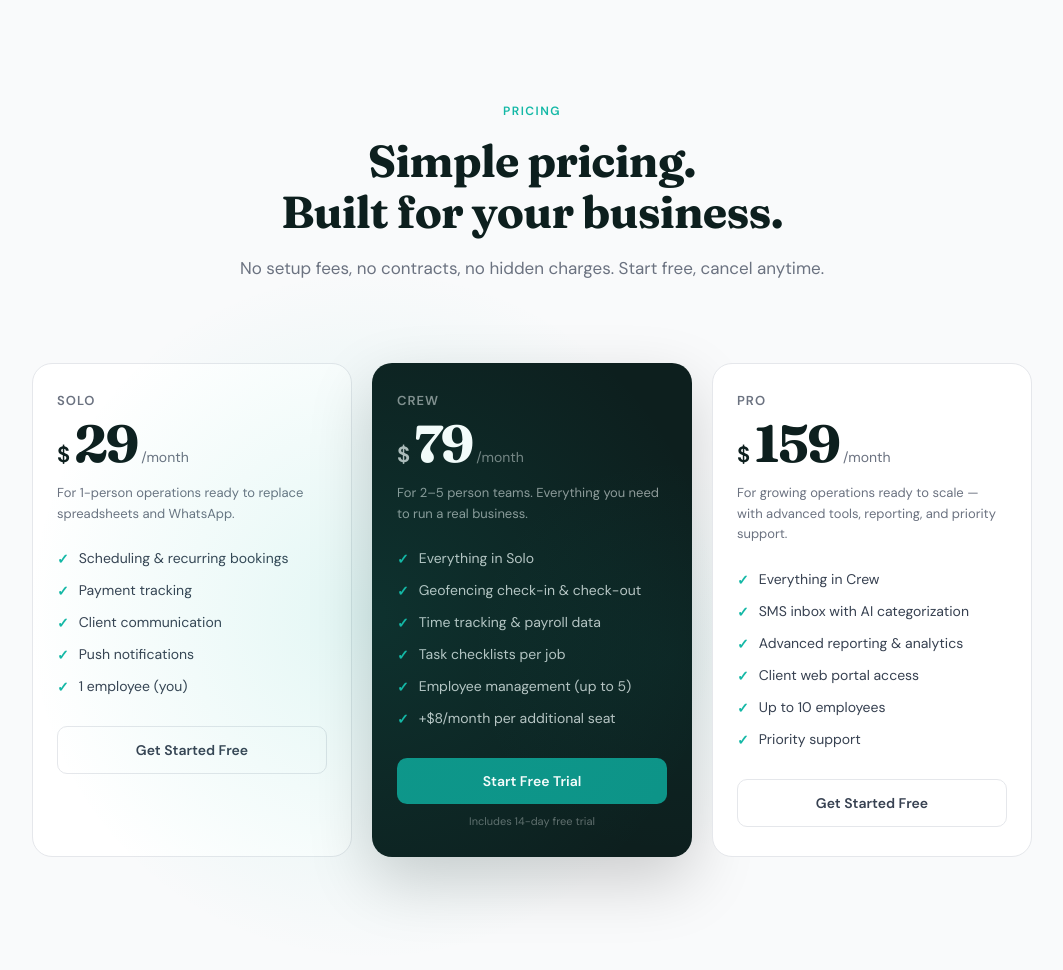
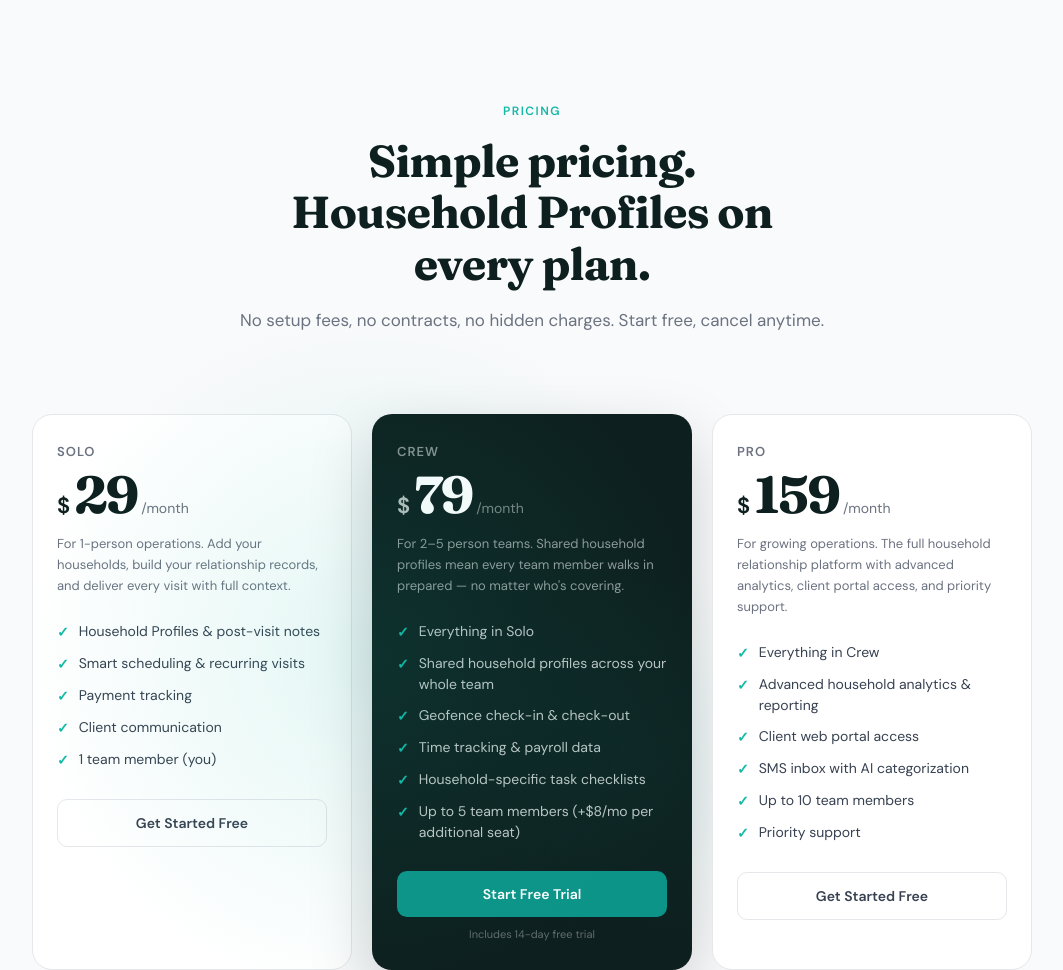
Before and after one commit to dekatko/housemore-website, a website: page index.html in a window 1280 px wide. Shown: the part 6060-7030 px from the top of the page, without its empty margins (108-1171 px from the left). Drawn offline with Linux system fonts and the light colour scheme; a web font is replaced by a local one.

Commit message:
Marketing Website Household Relationship Platform Pivot - 9 — Pricing Section

```diff
--- a/index.html
+++ b/index.html
@@ -1763,7 +1763,7 @@
   <section class="pricing" id="pricing">
     <div class="section-header">
       <span class="section-label" data-i18n="pricing.label">Pricing</span>
-      <h2 data-i18n="pricing.h2">Simple pricing.<br>Built for your business.</h2>
+      <h2 data-i18n="pricing.h2">Simple pricing.<br>Household Profiles on every plan.</h2>
       <p data-i18n="pricing.sub">No setup fees, no contracts, no hidden charges. Start free, cancel anytime.</p>
     </div>
 
@@ -1776,13 +1776,13 @@
           <div class="plan-amount">29</div>
           <div class="plan-period">/month</div>
         </div>
-        <div class="plan-desc" data-i18n="solo.desc">For 1-person operations ready to replace spreadsheets and WhatsApp.</div>
+        <div class="plan-desc" data-i18n="solo.desc">For 1-person operations. Add your households, build your relationship records, and deliver every visit with full context.</div>
         <ul class="plan-features">
-          <li data-i18n="solo.feat1">Scheduling & recurring bookings</li>
-          <li data-i18n="solo.feat2">Payment tracking</li>
-          <li data-i18n="solo.feat3">Client communication</li>
-          <li data-i18n="solo.feat4">Push notifications</li>
-          <li data-i18n="solo.feat5">1 employee (you)</li>
+          <li data-i18n="solo.feat1">Household Profiles &amp; post-visit notes</li>
+          <li data-i18n="solo.feat2">Smart scheduling &amp; recurring visits</li>
+          <li data-i18n="solo.feat3">Payment tracking</li>
+          <li data-i18n="solo.feat4">Client communication</li>
+          <li data-i18n="solo.feat5">1 team member (you)</li>
         </ul>
         <a href="#" class="plan-cta outline" data-i18n="solo.cta">Get Started Free</a>
       </div>
@@ -1795,14 +1795,14 @@
           <div class="plan-amount">79</div>
           <div class="plan-period">/month</div>
         </div>
-        <div class="plan-desc" data-i18n="crew.desc">For 2–5 person teams. Everything you need to run a real business.</div>
+        <div class="plan-desc" data-i18n="crew.desc">For 2–5 person teams. Shared household profiles mean every team member walks in prepared — no matter who's covering.</div>
         <ul class="plan-features">
           <li data-i18n="crew.feat1">Everything in Solo</li>
-          <li data-i18n="crew.feat2">Geofencing check-in & check-out</li>
-          <li data-i18n="crew.feat3">Time tracking & payroll data</li>
-          <li data-i18n="crew.feat4">Task checklists per job</li>
-          <li data-i18n="crew.feat5">Employee management (up to 5)</li>
-          <li data-i18n="crew.feat6">+$8/month per additional seat</li>
+          <li data-i18n="crew.feat2">Shared household profiles across your whole team</li>
+          <li data-i18n="crew.feat3">Geofence check-in &amp; check-out</li>
+          <li data-i18n="crew.feat4">Time tracking &amp; payroll data</li>
+          <li data-i18n="crew.feat5">Household-specific task checklists</li>
+          <li data-i18n="crew.feat6">Up to 5 team members (+$8/mo per additional seat)</li>
         </ul>
         <a href="#" class="plan-cta solid" data-i18n="crew.cta">Start Free Trial</a>
         <span class="plan-seat" data-i18n="crew.trial">Includes 14-day free trial</span>
@@ -1816,13 +1816,13 @@
           <div class="plan-amount">159</div>
           <div class="plan-period">/month</div>
         </div>
-        <div class="plan-desc" data-i18n="pro.desc">For growing operations ready to scale — with advanced tools, reporting, and priority support.</div>
+        <div class="plan-desc" data-i18n="pro.desc">For growing operations. The full household relationship platform with advanced analytics, client portal access, and priority support.</div>
         <ul class="plan-features">
           <li data-i18n="pro.feat1">Everything in Crew</li>
-          <li data-i18n="pro.feat2">SMS inbox with AI categorization</li>
-          <li data-i18n="pro.feat3">Advanced reporting & analytics</li>
-          <li data-i18n="pro.feat4">Client web portal access</li>
-          <li data-i18n="pro.feat5">Up to 10 employees</li>
+          <li data-i18n="pro.feat2">Advanced household analytics &amp; reporting</li>
+          <li data-i18n="pro.feat3">Client web portal access</li>
+          <li data-i18n="pro.feat4">SMS inbox with AI categorization</li>
+          <li data-i18n="pro.feat5">Up to 10 team members</li>
           <li data-i18n="pro.feat6">Priority support</li>
         </ul>
         <a href="#" class="plan-cta outline" data-i18n="pro.cta">Get Started Free</a>
@@ -2028,33 +2028,33 @@
 
       // Pricing
       "pricing.label": "Pricing",
-      "pricing.h2":    "Simple pricing.<br>Built for your business.",
+      "pricing.h2":    "Simple pricing.<br>Household Profiles on every plan.",
       "pricing.sub":   "No setup fees, no contracts, no hidden charges. Start free, cancel anytime.",
       "solo.name":     "Solo",
-      "solo.desc":     "For 1-person operations ready to replace spreadsheets and WhatsApp.",
-      "solo.feat1":    "Scheduling &amp; recurring bookings",
-      "solo.feat2":    "Payment tracking",
-      "solo.feat3":    "Client communication",
-      "solo.feat4":    "Push notifications",
-      "solo.feat5":    "1 employee (you)",
+      "solo.desc":     "For 1-person operations. Add your households, build your relationship records, and deliver every visit with full context.",
+      "solo.feat1":    "Household Profiles &amp; post-visit notes",
+      "solo.feat2":    "Smart scheduling &amp; recurring visits",
+      "solo.feat3":    "Payment tracking",
+      "solo.feat4":    "Client communication",
+      "solo.feat5":    "1 team member (you)",
       "solo.cta":      "Get Started Free",
       "crew.name":     "Crew",
-      "crew.desc":     "For 2–5 person teams. Everything you need to run a real business.",
+      "crew.desc":     "For 2–5 person teams. Shared household profiles mean every team member walks in prepared — no matter who's covering.",
       "crew.feat1":    "Everything in Solo",
-      "crew.feat2":    "Geofencing check-in &amp; check-out",
-      "crew.feat3":    "Time tracking &amp; payroll data",
-      "crew.feat4":    "Task checklists per job",
-      "crew.feat5":    "Employee management (up to 5)",
-      "crew.feat6":    "+$8/month per additional seat",
+      "crew.feat2":    "Shared household profiles across your whole team",
+      "crew.feat3":    "Geofence check-in &amp; check-out",
+      "crew.feat4":    "Time tracking &amp; payroll data",
+      "crew.feat5":    "Household-specific task checklists",
+      "crew.feat6":    "Up to 5 team members (+$8/mo per additional seat)",
       "crew.cta":      "Start Free Trial",
       "crew.trial":    "Includes 14-day free trial",
       "pro.name":      "Pro",
-      "pro.desc":      "For growing operations ready to scale — with advanced tools, reporting, and priority support.",
+      "pro.desc":      "For growing operations. The full household relationship platform with advanced analytics, client portal access, and priority support.",
       "pro.feat1":     "Everything in Crew",
-      "pro.feat2":     "SMS inbox with AI categorization",
-      "pro.feat3":     "Advanced reporting &amp; analytics",
-      "pro.feat4":     "Client web portal access",
-      "pro.feat5":     "Up to 10 employees",
+      "pro.feat2":     "Advanced household analytics &amp; reporting",
+      "pro.feat3":     "Client web portal access",
+      "pro.feat4":     "SMS inbox with AI categorization",
+      "pro.feat5":     "Up to 10 team members",
       "pro.feat6":     "Priority support",
       "pro.cta":       "Get Started Free",
     },
```
